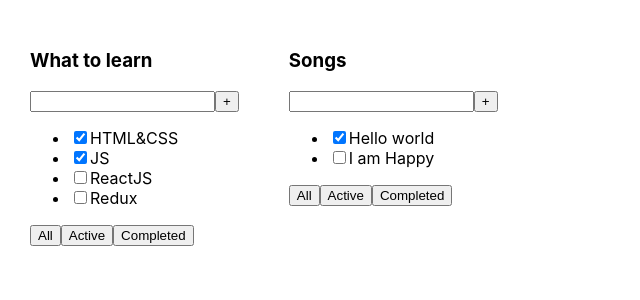
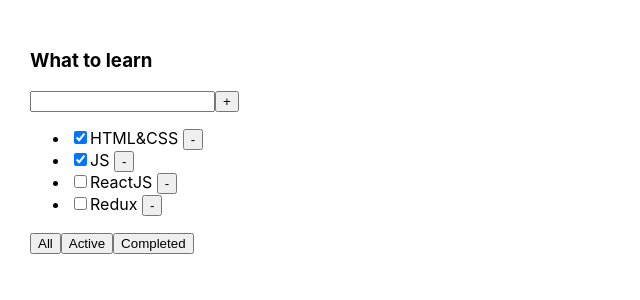
Before and after one commit to AntonRybakou/todo-list, a React (Create React App) app: page / in a window 1280 px wide. Shown: the top 300 px of the page, without its empty margins (0-640 px from the left). Built offline with nearby package versions, Linux system fonts and the light colour scheme.

Commit message:
feat: lesson 2 (video 2: hooks, useState, map, filter)

```diff
--- a/src/App.tsx
+++ b/src/App.tsx
@@ -1,26 +1,44 @@
-import React from 'react';
+import React, {useState} from 'react';
 import './App.css';
-import {ToDoList} from "./ToDoList";
+import {TaskType, ToDoList} from "./ToDoList";
+
+export type FilterValuesType = "all" | "completed" | "active";
 
 function App() {
 
-    const tasks1 = [
+    let [tasks, setTasks] = useState< Array<TaskType>>([
         {id: 1, title: "HTML&CSS", isDone: true},
         {id: 2, title: "JS", isDone: true},
         {id: 3, title: "ReactJS", isDone: false},
         {id: 4, title: "Redux", isDone: false},
-    ]
+    ]);
+    let [filter, setFilter] = useState<FilterValuesType>('all');
 
-    const tasks2 = [
-        {id: 1, title: "Hello world", isDone: true},
-        {id: 2, title: "I am Happy", isDone: false},
+    function removeTasks(id: number) {
+        let filteredTasks = tasks.filter(t => t.id !== id)
+        setTasks(filteredTasks);
+    }
 
-    ]
+    function changeFilter(value: FilterValuesType) {
+        setFilter(value);
+    }
+
+    let tasksForToDoList = tasks;
+    if (filter === 'completed') {
+        tasksForToDoList = tasks.filter(t => t.isDone)
+    }
+    if (filter === 'active') {
+        tasksForToDoList = tasks.filter(t => !t.isDone)
+    }
+
 
     return (
         <div className="App">
-            <ToDoList title="What to learn" tasks={tasks1}/>
-            <ToDoList title="Songs" tasks={tasks2}/>
+            <ToDoList title="What to learn"
+                      tasks={tasksForToDoList}
+                      removeTasks={removeTasks}
+                      changeFilter={changeFilter}
+            />
         </div>
     );
 }
--- a/src/ToDoList.tsx
+++ b/src/ToDoList.tsx
@@ -1,17 +1,20 @@
 import React from 'react';
+import {FilterValuesType} from "./App";
 
-type TaskType = {
+export type TaskType = {
     id: number
     title: string
     isDone: boolean
 }
 
-type PropsType = {
+export type PropsType = {
     title: string;
     tasks: Array<TaskType>
+    removeTasks: (id: number) => void
+    changeFilter: (value: FilterValuesType) => void;
 }
 
-export const ToDoList = (props: PropsType) => {
+export const ToDoList: React.FC<PropsType> = (props) => {
     return (
         <div>
             <h3>{props.title}</h3>
@@ -22,13 +25,19 @@
             <ul>
                 {
                     props.tasks.map(t => <li><input type="checkbox" checked={t.isDone}/>
-                        <span>{t.title}</span></li>)
+                            <span>{t.title} </span>
+                            <button onClick={() => {
+                                props.removeTasks(t.id)
+                            }}>-
+                            </button>
+                        </li>
+                    )
                 }
             </ul>
             <div>
-                <button>All</button>
-                <button>Active</button>
-                <button>Completed</button>
+                <button onClick={ () => { props.changeFilter('all')} }>All</button>
+                <button onClick={ () => { props.changeFilter('active') } }>Active</button>
+                <button onClick={ () => { props.changeFilter('completed') } }>Completed</button>
             </div>
         </div>
     );
```
